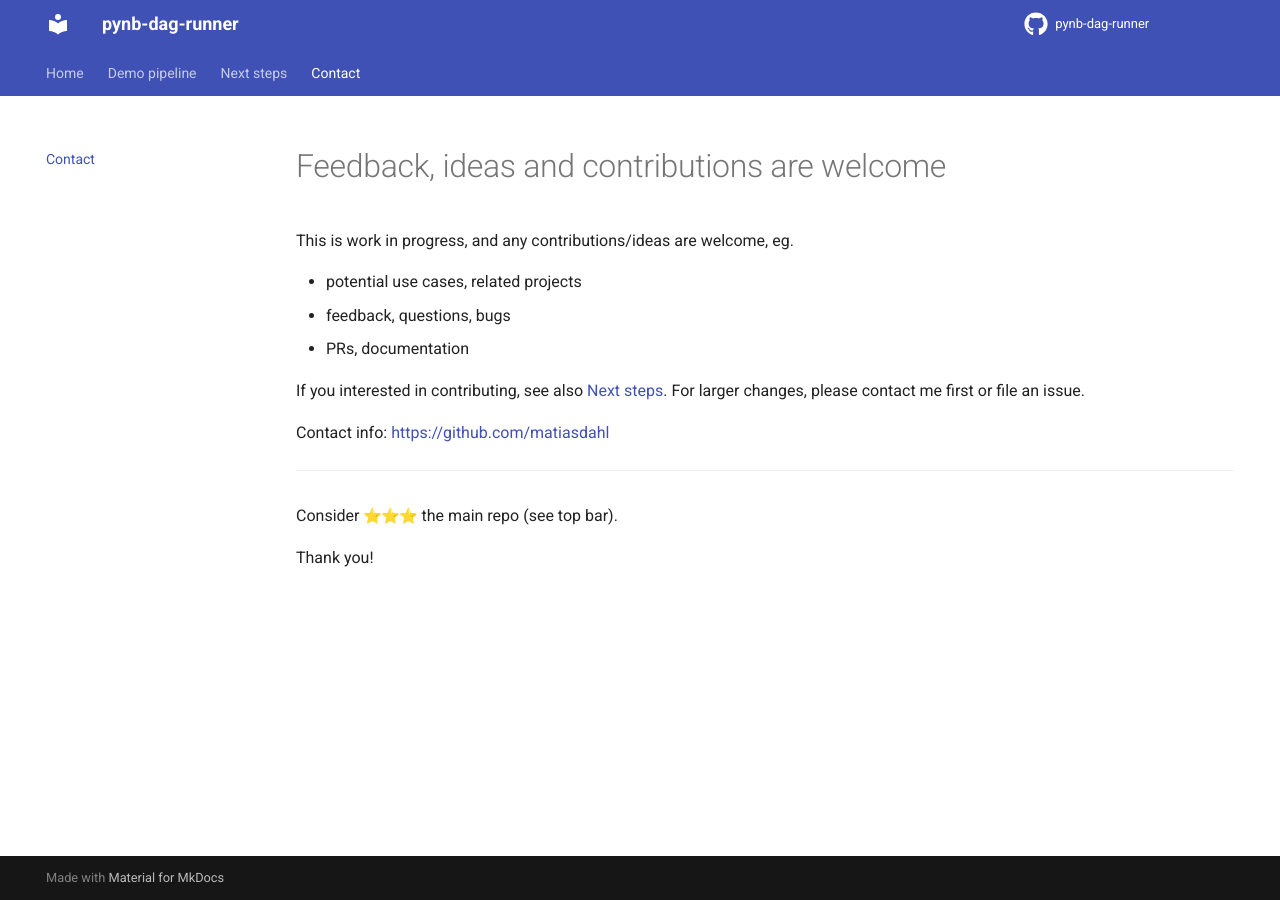
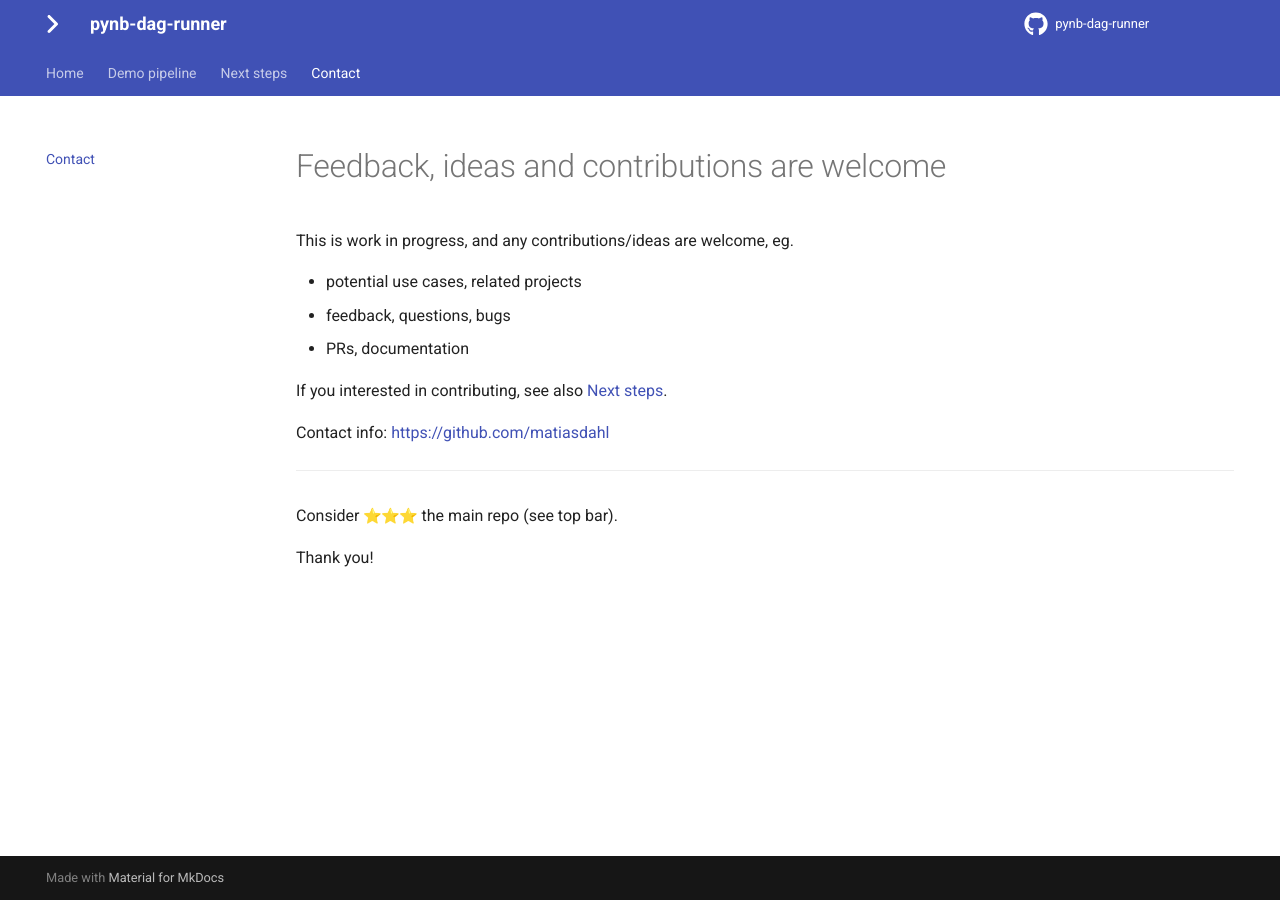
Before and after one commit to composable-logs/composable-logs, an MkDocs documentation site: the page built from docs/docs/contact/index.md, in a window 1280 px wide. Built offline with MkDocs 1.6.1 and Material for MkDocs 9.7.7, drawn with Linux system fonts in a browser that asks for light colours; emoji names are drawn with the system emoji font; comment, search, counter and statistics services are not loaded.

Commit message:
shorter contact text; site logo

```diff
--- a/docs/docs/contact/index.md
+++ b/docs/docs/contact/index.md
@@ -12,7 +12,6 @@ This is work in progress, and any contributions/ideas are welcome, eg.
 - PRs, documentation
 
 If you interested in contributing, see also [Next steps](/next-steps).
-For larger changes, please contact me first or file an issue.
 
 Contact info: [https://github.com/matiasdahl](https://github.com/matiasdahl)
 
--- a/docs/mkdocs.yml
+++ b/docs/mkdocs.yml
@@ -46,9 +46,25 @@ theme:
     - navigation.expand
     #- navigation.indexes
 
-  # Github logo for showing repo stats, see repo_-keys below
   icon:
+    # Github logo for showing repo stats, see repo_-keys below
     repo: fontawesome/brands/github
+
+    # top left site logo
+    #logo: material/fast-forward-outline
+    #logo: material/fast-forward
+    #logo: material/dots-circle
+    #logo: fontawesome/solid/circle-nodes
+    #logo: fontawesome/solid/angles-right
+    logo: fontawesome/solid/angle-right
+
+  # ---
+  # To find icons:
+  #   - select "Icon, bundled" under "Logo" section in below link;
+  #   - click on "+" to open the icon search.
+  #
+  # https://squidfunk.github.io/mkdocs-material/setup/changing-the-logo-and-icons/#__tabbed_1_2
+  #
 
 repo_url: https://github.com/pynb-dag-runner/pynb-dag-runner
 repo_name: pynb-dag-runner
```
